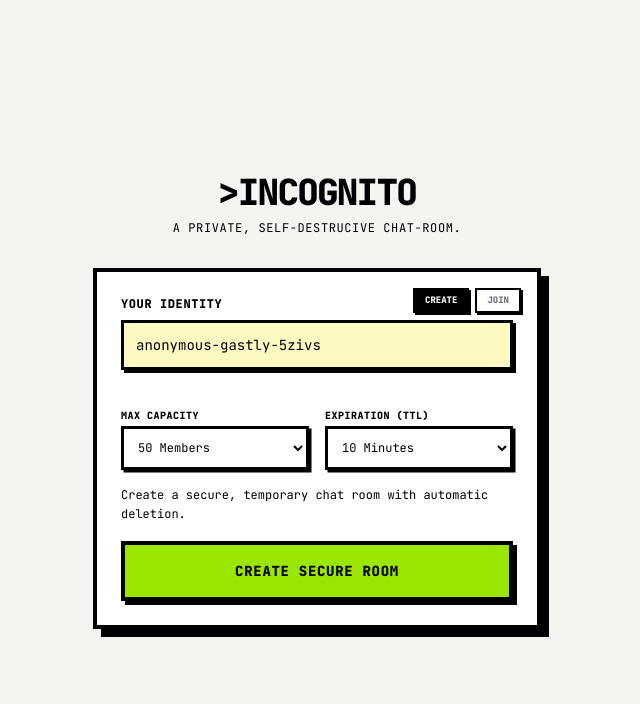
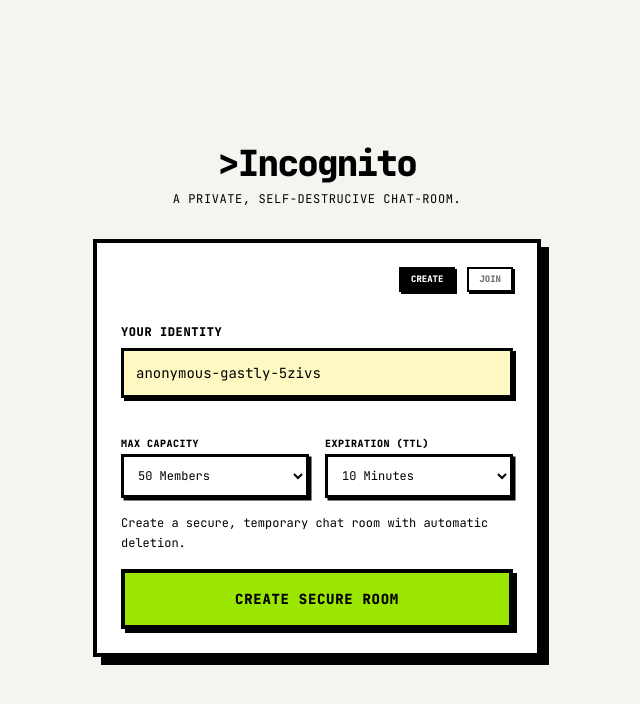
Before and after one commit to manavdhamecha77/Incognito-Chat, a Next.js app: page / in a window 1280 px wide. Shown: the top 704 px of the page, without its empty margins (323-963 px from the left). Built offline with nearby package versions, Linux system fonts and the light colour scheme; what @elysiajs/eden would draw is missing.

Commit message:
feat: add room creation configs

```diff
--- a/src/app/globals.css
+++ b/src/app/globals.css
@@ -17,3 +17,70 @@ body {
   color: var(--foreground);
   font-family: var(--font-jetbrains-mono);
 }
+
+.theme-root {
+  background: #f4f4f0;
+  color-scheme: light;
+  transition: background-color 180ms ease, color 180ms ease;
+}
+
+.theme-root[data-theme="dark"] {
+  background: #18181b;
+  color-scheme: dark;
+}
+
+.theme-root[data-theme="dark"] .bg-white {
+  background-color: #27272a;
+}
+
+.theme-root[data-theme="dark"] .text-black {
+  color: #f4f4f5;
+}
+
+.theme-root[data-theme="dark"] .text-zinc-800 {
+  color: #d4d4d8;
+}
+
+.theme-root[data-theme="dark"] .text-zinc-500 {
+  color: #a1a1aa;
+}
+
+.theme-root[data-theme="dark"] .text-zinc-700 {
+  color: #d4d4d8;
+}
+
+.theme-root[data-theme="dark"] .border-black {
+  border-color: #f4f4f5;
+}
+
+.theme-root[data-theme="dark"] :is(.bg-yellow-100, .bg-red-300, .bg-red-400, .bg-orange-300, .bg-lime-200, .bg-lime-400, .bg-cyan-200, .bg-cyan-400) {
+  color: #000;
+}
+
+.theme-root[data-theme="dark"] .theme-divider {
+  background-color: #f4f4f5;
+}
+
+.theme-root[data-theme="dark"] .theme-timestamp {
+  color: #d4d4d8;
+}
+
+.theme-root[data-theme="dark"] .theme-message-input,
+.theme-root[data-theme="dark"] .theme-message-input:focus {
+  background-color: #27272a;
+  color: #fafafa;
+  caret-color: #a3e635;
+}
+
+.theme-root[data-theme="dark"] .theme-message-input::placeholder {
+  color: #a1a1aa;
+  opacity: 1;
+}
+
+.theme-root[data-theme="dark"] .bg-red-300 .text-zinc-800 {
+  color: #27272a;
+}
+
+.theme-root[data-theme="dark"] :is(input, select):focus {
+  color: #000;
+}
--- a/src/app/page.tsx
+++ b/src/app/page.tsx
@@ -3,6 +3,7 @@ import { useMutation } from "@tanstack/react-query";
 import { client } from "@/lib/client";
 import { useRouter, useSearchParams } from "next/navigation";
 import { useUsername } from "@/hooks/use-username";
+import { useTheme } from "@/hooks/use-theme";
 import { Suspense, useState } from "react";
 
 const Page = () => {
@@ -15,6 +16,7 @@ const Page = () => {
 
 function Home() {
   const { username } = useUsername();
+  const { theme, toggleTheme } = useTheme();
   const router = useRouter();
 
   const searchParams = useSearchParams()
@@ -25,7 +27,6 @@ function Home() {
   const [roomIdInput, setRoomIdInput] = useState("");
   const [maxSize, setMaxSize] = useState(50);
   const [ttl, setTtl] = useState(600);
-
   const handleJoinRoom = (e: React.FormEvent) => {
     e.preventDefault();
     let trimmed = roomIdInput.trim();
@@ -54,7 +55,11 @@ function Home() {
   });
 
   return (
-    <main className="flex min-h-screen flex-col items-center justify-center p-4">
+    <main
+      className="theme-root flex min-h-screen flex-col items-center justify-center p-4"
+      data-theme={theme}
+      suppressHydrationWarning
+    >
       <div className="w-full max-w-md space-y-8">
 
         {wasDestroyed && <div className="bg-red-300 border-4 border-black p-4 text-center shadow-[4px_4px_0px_0px_rgba(0,0,0,1)]">
@@ -74,16 +79,24 @@ function Home() {
 
         <div className="text-center space-y-2">
           <h1 className="text-4xl font-black tracking-tighter text-black uppercase">
-            {">"}Incognito
+            <button
+              type="button"
+              onClick={toggleTheme}
+              className="cursor-pointer transition-transform hover:-translate-y-0.5 focus-visible:outline-3 focus-visible:outline-offset-4 focus-visible:outline-current"
+              aria-label={`Switch to ${theme === "light" ? "dark" : "light"} mode`}
+              title={`Switch to ${theme === "light" ? "dark" : "light"} mode`}
+            >
+              {">"}Incognito
+            </button>
           </h1>
           <p className="text-black text-xs font-mono uppercase tracking-wider">
             A private, self-destrucive chat-room.
           </p>
         </div>
 
-        <div className="relative border-4 border-black bg-white p-6 shadow-[8px_8px_0px_0px_rgba(0,0,0,1)] space-y-6">
+        <div className="border-4 border-black bg-white p-6 shadow-[8px_8px_0px_0px_rgba(0,0,0,1)] space-y-6">
           {/* Top-Right Toggle Switcher */}
-          <div className="absolute top-4 right-4 flex gap-1.5">
+          <div className="flex justify-end gap-3 pb-2">
             <button
               type="button"
               onClick={() => setActiveTab("create")}
@@ -109,7 +122,7 @@ function Home() {
           </div>
 
           {/* Your Identity */}
-          <div className="space-y-2 max-w-[55%] sm:max-w-none">
+          <div className="space-y-2">
             <label className="flex items-center text-black font-black uppercase tracking-wider text-xs font-mono">
               Your Identity
             </label>
--- a/src/app/room/[roomId]/page.tsx
+++ b/src/app/room/[roomId]/page.tsx
@@ -8,6 +8,7 @@ import { format } from "date-fns";
 import { useState, useRef, useEffect } from "react";
 import { useRealtime } from "@/lib/realtime-client";
 import { useRouter } from "next/navigation";
+import { useTheme } from "@/hooks/use-theme";
 
 const formatTimeRemaining = (seconds: number) => {
   const mins = Math.floor(seconds / 60);
@@ -20,6 +21,7 @@ const Page = () => {
   const roomId = params.roomId as string;
 
   const router = useRouter();
+  const { theme, toggleTheme } = useTheme();
 
   const { username } = useUsername()
   const [input,setInput] = useState("")
@@ -104,7 +106,11 @@ const Page = () => {
   };
 
   return (
-    <main className="flex flex-col h-screen max-h-screen overflow-hidden bg-[#f4f4f0]">
+    <main
+      className="theme-root flex flex-col h-screen max-h-screen overflow-hidden"
+      data-theme={theme}
+      suppressHydrationWarning
+    >
       <header className="border-b-4 border-black p-3 sm:p-4 flex items-center justify-between bg-white gap-2 sm:gap-0">
         <div className="flex items-center gap-2 sm:gap-4 shrink overflow-hidden">
           <div className="flex flex-col shrink overflow-hidden">
@@ -119,7 +125,7 @@ const Page = () => {
               </button>
             </div>
           </div>
-          <div className="h-8 w-1 bg-black shrink-0" />
+          <div className="theme-divider h-8 w-1 bg-black shrink-0" />
           <div className="flex flex-col shrink-0">
             <span className="text-[9px] sm:text-[10px] text-black font-black uppercase tracking-wider font-mono">
               Self-Destruct
@@ -133,18 +139,29 @@ const Page = () => {
             </span>
           </div>
         </div>
-        <button
+        <div className="flex items-center gap-2 shrink-0">
+          <button
+            type="button"
+            onClick={toggleTheme}
+            className="bg-white border-2 border-black px-2 py-1.5 text-[9px] sm:text-xs text-black font-black font-mono uppercase shadow-[2px_2px_0px_0px_rgba(0,0,0,1)] hover:-translate-x-px hover:-translate-y-px active:translate-x-px active:translate-y-px active:shadow-none transition-all cursor-pointer rounded-none"
+            aria-label={`Switch to ${theme === "light" ? "dark" : "light"} mode`}
+            title={`Switch to ${theme === "light" ? "dark" : "light"} mode`}
+          >
+            {theme === "light" ? "Dark" : "Light"}
+          </button>
+          <button
           onClick={() => destroyRoom()}
           title="Destroy Now"
           className="shrink-0 text-xs sm:text-sm bg-red-400 hover:bg-red-500 border-3 border-black px-3 py-1.5 text-black font-black uppercase tracking-wider transition-all group flex items-center justify-center gap-1.5 sm:gap-2 disabled:opacity-50 cursor-pointer shadow-[3px_3px_0px_0px_rgba(0,0,0,1)] hover:translate-x-[-1px] hover:translate-y-[-1px] hover:shadow-[4px_4px_0px_0px_rgba(0,0,0,1)] active:translate-x-[1px] active:translate-y-[1px] active:shadow-[1px_1px_0px_0px_rgba(0,0,0,1)] rounded-none"
         >
           <span className="text-base sm:text-sm group-hover:animate-pulse">💣</span>
           <span className="hidden sm:inline">Destroy Now</span>
-        </button>
+          </button>
+        </div>
       </header>
 
       {/* Messages */}
-      <div className="flex-1 overflow-y-auto p-4 space-y-6 scrollbar-thin bg-[#f4f4f0]">
+      <div className="flex-1 overflow-y-auto p-4 space-y-6 scrollbar-thin">
         {messages?.messages.length === 0 && (
           <div className="flex items-center justify-center h-full">
             <p className="text-zinc-700 text-xs sm:text-sm font-black font-mono text-center uppercase tracking-wide border-2 border-dashed border-zinc-400 p-6 bg-white shadow-[4px_4px_0px_0px_rgba(0,0,0,1)]">
@@ -160,7 +177,7 @@ const Page = () => {
                 <span className={`text-[9px] font-black uppercase tracking-wider border-2 border-black px-1.5 py-0.5 font-mono shadow-[1px_1px_0px_0px_rgba(0,0,0,1)] ${msg.sender === username ? "bg-lime-200 text-black" : "bg-cyan-200 text-black"}`}>
                   {msg.sender === username ? "YOU" : msg.sender}
                 </span>
-                <span className="text-[9px] text-zinc-700 font-mono" >{format(msg.timestamp, "HH:mm")}</span>
+                <span className="theme-timestamp text-[9px] text-zinc-700 font-mono">{format(msg.timestamp, "HH:mm")}</span>
               </div>
               <div className="bg-white border-3 border-black p-3.5 shadow-[4px_4px_0px_0px_rgba(0,0,0,1)] rounded-none">
                 <p className="text-xs sm:text-sm text-black leading-relaxed break-all font-mono font-medium">{msg.text}</p>
@@ -190,7 +207,7 @@ const Page = () => {
                 }
               }}
               onChange={(e) => setInput(e.target.value)}
-              className="w-full bg-white border-3 border-black focus:bg-yellow-50 focus:outline-none transition-colors text-black placeholder:text-zinc-500 py-3 pl-8 pr-3 text-xs sm:text-sm rounded-none shadow-[2px_2px_0px_0px_rgba(0,0,0,1)]"
+              className="theme-message-input w-full bg-white border-3 border-black focus:bg-yellow-50 focus:outline-none transition-colors text-black placeholder:text-zinc-500 py-3 pl-8 pr-3 text-xs sm:text-sm rounded-none shadow-[2px_2px_0px_0px_rgba(0,0,0,1)]"
             />
           </div>
           <button
--- /dev/null
+++ b/src/hooks/use-theme.ts
@@ -0,0 +1,26 @@
+"use client";
+
+import { useState } from "react";
+
+export const useTheme = () => {
+  const [theme, setTheme] = useState<"light" | "dark">(() => {
+    if (typeof window === "undefined") return "light";
+
+    const savedTheme = window.localStorage.getItem("incognito-theme");
+    if (savedTheme === "light" || savedTheme === "dark") return savedTheme;
+
+    return window.matchMedia("(prefers-color-scheme: dark)").matches
+      ? "dark"
+      : "light";
+  });
+
+  const toggleTheme = () => {
+    setTheme((currentTheme) => {
+      const nextTheme = currentTheme === "light" ? "dark" : "light";
+      window.localStorage.setItem("incognito-theme", nextTheme);
+      return nextTheme;
+    });
+  };
+
+  return { theme, toggleTheme };
+};
```
Also changed, not shown: assets/lobby.png, assets/room.png.
